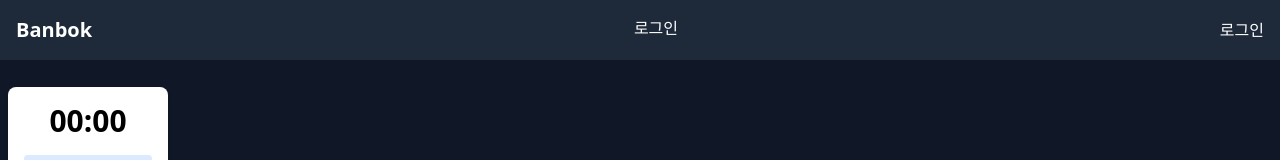
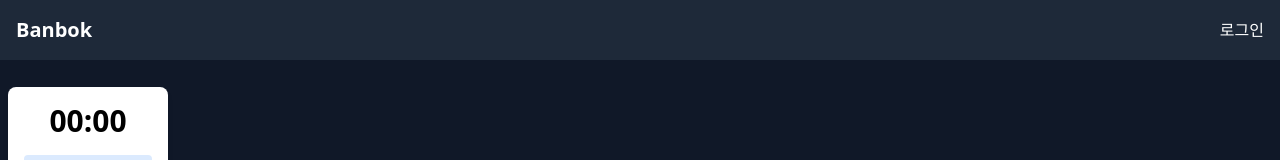
Before and after one commit to kkang123/banbok, a Next.js app in the folder apps/frontend/: page / in a window 1280 px wide. Shown: the top 160 px of the page. Built offline with nearby package versions, Linux system fonts and the light colour scheme.

Commit message:
fix : 로그인 중복 표시 해결

```diff
--- a/apps/frontend/app/_components/Header/Header.tsx
+++ b/apps/frontend/app/_components/Header/Header.tsx
@@ -1,8 +1,4 @@
-import { useState } from "react";
-
 import Link from "next/link";
-
-import { useAuthStore } from "../../_store/authStore";
 
 import MobileMenu from "../Menu/MobileMenu";
 import DesktopMenu from "../Menu/DesktopMenu";
--- a/apps/frontend/app/_components/Menu/MobileMenu.tsx
+++ b/apps/frontend/app/_components/Menu/MobileMenu.tsx
@@ -12,12 +12,12 @@ const MobileMenu = () => {
 
   const toggleMenu = () => setIsOpen((prev) => !prev);
 
-  if (!user) {
-    return <LoginStatusButton />;
-  }
-
   return (
     <div className="sm:hidden">
+      {!user ? (
+        <LoginStatusButton />
+      ) : (
+        <>
           <MenuButton onClick={toggleMenu} />
           {isOpen && (
             <div className="absolute right-0 mt-2 w-32 bg-gray-700 rounded-md shadow-lg py-1 z-50">
@@ -29,6 +29,8 @@ const MobileMenu = () => {
               </div>
             </div>
           )}
+        </>
+      )}
     </div>
   );
 };
```
Lines whose indentation alone changed are shown as unchanged.
